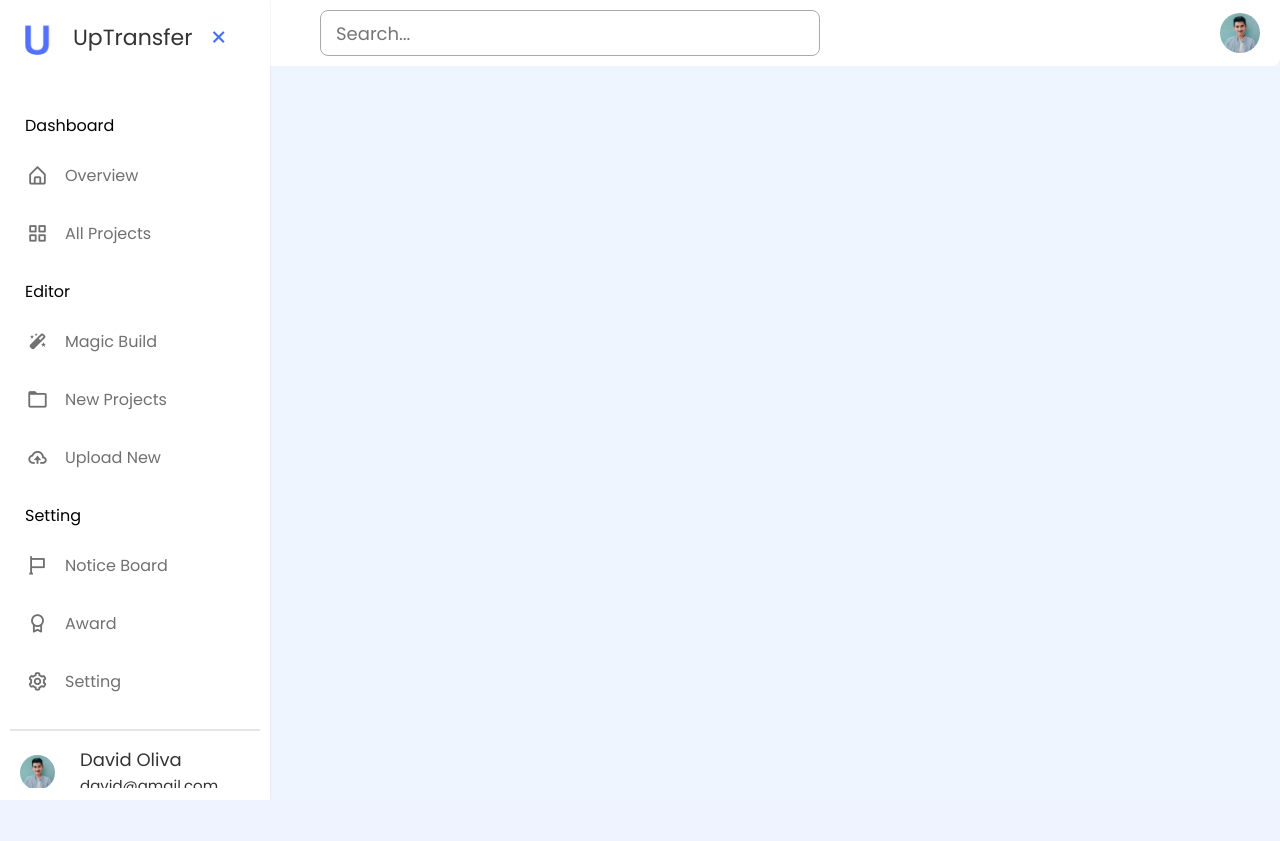
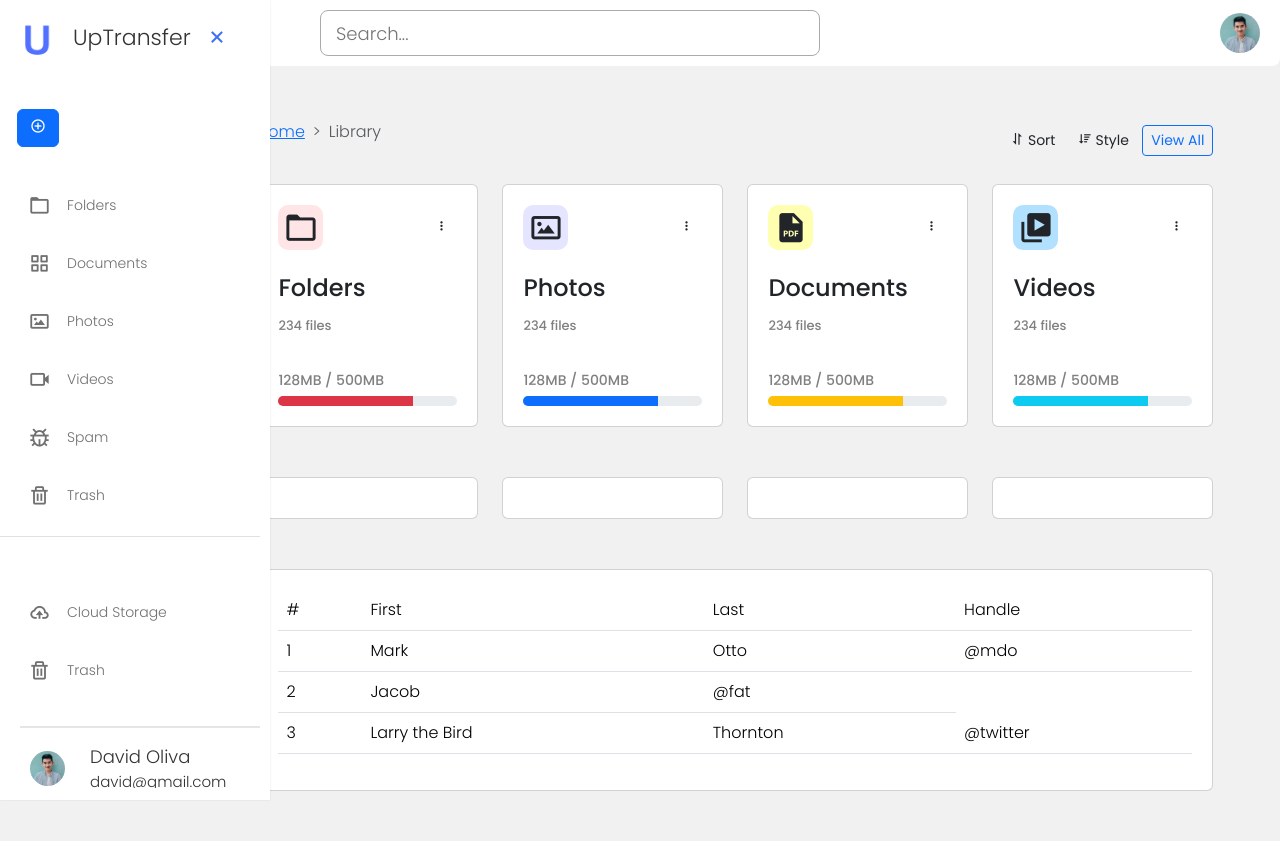
Before and after one commit to Sejakecodes/uptransfersite, a PHP site: page /dashboard.html in a window 1280 px wide. Before the commit the page ends 800 px from the top, so only its background shows below. Run offline with PHP 8.4, Linux system fonts and the light colour scheme.

Commit message:
modifed dashboard.html and style.css to style the dashbaord

```diff
--- a/dashboard.html
+++ b/dashboard.html
@@ -1,11 +1,16 @@
 <!DOCTYPE html>
-<!-- Coding by CodingNepal || www.codingnepalweb.com -->
 <html lang="en">
   <head>
     <meta charset="UTF-8" />
     <meta http-equiv="X-UA-Compatible" content="IE=edge" />
     <meta name="viewport" content="width=device-width, initial-scale=1.0" />
     <title>Hoverable Sidebar Menu HTML CSS & JavaScript</title>
+    <link
+      href="https://cdn.jsdelivr.net/npm/bootstrap@5.3.2/dist/css/bootstrap.min.css"
+      rel="stylesheet"
+      integrity="sha384-T3c6CoIi6uLrA9TneNEoa7RxnatzjcDSCmG1MXxSR1GAsXEV/Dwwykc2MPK8M2HN"
+      crossorigin="anonymous"
+    />
     <link rel="stylesheet" href="style.css" />
     <!-- Boxicons CSS -->
     <link
@@ -22,76 +27,69 @@
         </span>
         <span class="logo_name">UpTransfer</span>
         <i class="bx bx-x" id="lock-icon" title="Unlock Sidebar"></i>
-        <i class="bx bx-x" id="sidebar-close"></i>
+        <i class="bx bx-right-arrow-alt" id="sidebar-close"></i>
       </div>
 
       <div class="menu_container">
         <div class="menu_items">
-          <ul class="menu_item">
+          <ul class="menu_item" style="margin-top: -30px">
             <div class="menu_title flex">
-              <span class="title">Dashboard</span>
+              <button class="btn btn-primary">
+                <i class="bx bx-plus-circle"></i>
+              </button>
               <span class="line"></span>
             </div>
             <li class="item">
               <a href="#" class="link flex">
-                <i class="bx bx-home-alt"></i>
-                <span>Overview</span>
+                <i class="bx bx-folder"></i>
+                <span>Folders</span>
               </a>
             </li>
             <li class="item">
               <a href="#" class="link flex">
                 <i class="bx bx-grid-alt"></i>
-                <span>All Projects</span>
+                <span>Documents</span>
+              </a>
+            </li>
+            <li class="item">
+              <a href="#" class="link flex">
+                <i class="bx bx-image"></i>
+                <span>Photos</span>
+              </a>
+            </li>
+            <li class="item">
+              <a href="#" class="link flex">
+                <i class="bx bx-video"></i>
+                <span>Videos</span>
+              </a>
+            </li>
+            <li class="item">
+              <a href="#" class="link flex">
+                <i class="bx bx-bug"></i>
+                <span>Spam</span>
+              </a>
+            </li>
+            <li class="item">
+              <a href="#" class="link flex">
+                <i class="bx bx-trash"></i>
+                <span>Trash</span>
               </a>
             </li>
           </ul>
-
-          <ul class="menu_item">
+          <ul class="menu_item border-top">
             <div class="menu_title flex">
-              <span class="title">Editor</span>
               <span class="line"></span>
             </div>
             <li class="item">
               <a href="#" class="link flex">
-                <i class="bx bxs-magic-wand"></i>
-                <span>Magic Build</span>
+                <i class="bx bx-cloud-upload"></i>
+                <span>Cloud Storage</span>
               </a>
             </li>
             <li class="item">
               <a href="#" class="link flex">
-                <i class="bx bx-folder"></i>
-                <span>New Projects</span>
-              </a>
-            </li>
-            <li class="item">
-              <a href="#" class="link flex">
-                <i class="bx bx-cloud-upload"></i>
-                <span>Upload New</span>
-              </a>
-            </li>
-          </ul>
-
-          <ul class="menu_item">
-            <div class="menu_title flex">
-              <span class="title">Setting</span>
-              <span class="line"></span>
-            </div>
-            <li class="item">
-              <a href="#" class="link flex">
-                <i class="bx bx-flag"></i>
-                <span>Notice Board</span>
-              </a>
-            </li>
-            <li class="item">
-              <a href="#" class="link flex">
-                <i class="bx bx-award"></i>
-                <span>Award</span>
-              </a>
-            </li>
-            <li class="item">
-              <a href="#" class="link flex">
-                <i class="bx bx-cog"></i>
-                <span>Setting</span>
+                <i class="bx bx-trash"></i>
+                <span>Trash</span>
               </a>
             </li>
           </ul>
@@ -117,6 +115,237 @@
         <img src="images/profile.jpg" alt="logo_img" />
       </span>
     </nav>
+    <section class="inner-content">
+      <div class="container">
+        <div class="row">
+          <div class="col-md-12">
+            <header
+              class="d-flex flex-wrap align-items-center justify-content-center justify-content-md-between mb-4"
+            >
+              <div class="col-md-3 mb-2 mb-md-0">
+                <nav
+                  style="--bs-breadcrumb-divider: '>'"
+                  aria-label="breadcrumb"
+                >
+                  <ol class="breadcrumb">
+                    <li class="breadcrumb-item"><a href="#">Home</a></li>
+                    <li class="breadcrumb-item active" aria-current="page">
+                      Library
+                    </li>
+                  </ol>
+                </nav>
+              </div>
+
+              <div class="col-md-3 text-end">
+                <button
+                  type="button"
+                  class="btn btn-outline-transparent btn-sm"
+                >
+                  <i class="bx bx-sort"></i> Sort
+                </button>
+                <button
+                  type="button"
+                  class="btn btn-outline-transparent btn-sm"
+                >
+                  <i class="bx bx-sort-down"></i>
+                  Style
+                </button>
+                <button type="button" class="btn btn-outline-primary btn-sm">
+                  View All
+                </button>
+              </div>
+            </header>
+          </div>
+          <div class="col-md-3">
+            <div class="card">
+              <div
+                class="d-flex flex-wrap align-items-center justify-content-center justify-content-md-between mb-4"
+              >
+                <div class="col-md-3 mb-2 mb-md-0">
+                 <div class="card-info">
+                  <i class="bx bx-folder"></i>
+                 </div>
+                </div>
+
+                <div class="col-md-3 text-end">
+                  </button>
+                  <button type="button" class="btn btn-transparent btn-sm">
+                    <i class='bx bx-dots-vertical-rounded'></i>
+                  </button>
+                </div>
+              </div>
+              <h4>Folders </h5>
+                <span class="file-number" style="font-weight: 500; padding: 5px 0;color: gray; font-size: 13px;">234 files</span>
+
+                <small style="margin-top: 25px;font-weight: 500; padding: 5px 0;color: gray;">128MB / 500MB</small>
+              <div
+                class="progress"
+                role="progressbar"
+                aria-label="Basic example"
+                aria-valuenow="75"
+                aria-valuemin="0"
+                aria-valuemax="100"
+              >
+                <div class="progress-bar w-75 bg-danger"></div>
+              </div>
+            </div>
+          </div>
+          <div class="col-md-3">
+            <div class="card">
+              <div
+                class="d-flex flex-wrap align-items-center justify-content-center justify-content-md-between mb-4"
+              >
+                <div class="col-md-3 mb-2 mb-md-0">
+                 <div class="card-info">
+                  <i class="bx bx-image"></i>
+                 </div>
+                </div>
+
+                <div class="col-md-3 text-end">
+                  </button>
+                  <button type="button" class="btn btn-transparent btn-sm">
+                    <i class='bx bx-dots-vertical-rounded'></i>
+                  </button>
+                </div>
+              </div>
+              <h4>Photos </h5>
+                <span class="file-number" style="font-weight: 500; padding: 5px 0;color: gray; font-size: 13px;">234 files</span>
+
+                <small style="margin-top: 25px;font-weight: 500; padding: 5px 0;color: gray;">128MB / 500MB</small>
+              <div
+                class="progress"
+                role="progressbar"
+                aria-label="Basic example"
+                aria-valuenow="75"
+                aria-valuemin="0"
+                aria-valuemax="100"
+              >
+                <div class="progress-bar w-75"></div>
+              </div>
+            </div>
+          </div>
+          <div class="col-md-3">
+            <div class="card bg-white">
+              <div
+                class="d-flex flex-wrap align-items-center justify-content-center justify-content-md-between mb-4"
+              >
+                <div class="col-md-3 mb-2 mb-md-0">
+                 <div class="card-info">
+                  <i class="bx bxs-file-pdf"></i>
+                 </div>
+                </div>
+
+                <div class="col-md-3 text-end">
+                  </button>
+                  <button type="button" class="btn btn-transparent btn-sm">
+                    <i class='bx bx-dots-vertical-rounded'></i>
+                  </button>
+                </div>
+              </div>
+              <h4>Documents </h5>
+                <span class="file-number" style="font-weight: 500; padding: 5px 0;color: gray; font-size: 13px;">234 files</span>
+
+                <small style="margin-top: 25px;font-weight: 500; padding: 5px 0;color: gray;">128MB / 500MB</small>
+              <div
+                class="progress"
+                role="progressbar"
+                aria-label="Basic example"
+                aria-valuenow="75"
+                aria-valuemin="0"
+                aria-valuemax="100"
+              >
+                <div class="progress-bar w-75  bg-warning"></div>
+              </div>
+            </div>
+          </div>
+          <div class="col-md-3">
+            <div class="card">
+              <div
+                class="d-flex flex-wrap align-items-center justify-content-center justify-content-md-between mb-4"
+              >
+                <div class="col-md-3 mb-2 mb-md-0">
+                 <div class="card-info">
+                  <i class="bx bxs-videos"></i>
+                 </div>
+                </div>
+
+                <div class="col-md-3 text-end">
+                  </button>
+                  <button type="button" class="btn btn-transparent btn-sm">
+                    <i class='bx bx-dots-vertical-rounded'></i>
+                  </button>
+                </div>
+              </div>
+              <h4>Videos </h5>
+                <span class="file-number" style="font-weight: 500; padding: 5px 0;color: gray; font-size: 13px;">234 files</span>
+
+                <small style="margin-top: 25px;font-weight: 500; padding: 5px 0;color: gray;">128MB / 500MB</small>
+              <div
+                class="progress"
+                role="progressbar"
+                aria-label="Basic example"
+                aria-valuenow="75"
+                aria-valuemin="0"
+                aria-valuemax="100"
+              >
+                <div class="progress-bar w-75 bg-info"></div>
+              </div>
+            </div>
+          </div>
+          <div class="col-md-3">
+            <div class="card"></div>
+          </div>
+          <div class="col-md-3">
+            <div class="card bg-white"></div>
+          </div>
+          <div class="col-md-3">
+            <div class="card"></div>
+          </div>
+          <div class="col-md-3">
+            <div class="card"></div>
+          </div>
+          <div class="col-md-12">
+            <div class="card">
+              <table class="table">
+                <thead>
+                  <tr>
+                    <th scope="col">#</th>
+                    <th scope="col">First</th>
+                    <th scope="col">Last</th>
+                    <th scope="col">Handle</th>
+                  </tr>
+                </thead>
+                <tbody>
+                  <tr>
+                    <th scope="row">1</th>
+                    <td>Mark</td>
+                    <td>Otto</td>
+                    <td>@mdo</td>
+                  </tr>
+                  <tr>
+                    <th scope="row">2</th>
+                    <td>Jacob</td>
+
+                    <td>@fat</td>
+                  </tr>
+                  <tr>
+                    <th scope="row">3</th>
+                    <td>Larry the Bird</td>
+                    <td>Thornton</td>
+                    <td>@twitter</td>
+                  </tr>
+                </tbody>
+              </table>
+            </div>
+          </div>
+        </div>
+      </div>
+    </section>
     <script src="./js/script.js" defer></script>
+    <script
+      src="https://cdn.jsdelivr.net/npm/bootstrap@5.3.3/dist/js/bootstrap.bundle.min.js"
+      integrity="sha384-YvpcrYf0tY3lHB60NNkmXc5s9fDVZLESaAA55NDzOxhy9GkcIdslK1eN7N6jIeHz"
+      crossorigin="anonymous"
+    ></script>
   </body>
 </html>
--- a/style.css
+++ b/style.css
@@ -1,14 +1,18 @@
 /* Import Google font - Poppins */
-@import url("https://fonts.googleapis.com/css2?family=Poppins:wght@200;300;400;500;600;700&display=swap");
+@import url("https://fonts.googleapis.com/css2?family=Montserrat:ital,wght@0,100..900;1,100..900&family=Poppins:ital,wght@0,100;0,200;0,300;0,400;0,500;0,600;0,700;0,800;0,900;1,100;1,200;1,300;1,400;1,500;1,600;1,700;1,800;1,900&family=Roboto:ital,wght@0,100;0,300;0,400;0,500;0,700;0,900;1,100;1,300;1,400;1,500;1,700;1,900&family=Rubik:ital,wght@0,300..900;1,300..900&display=swap");
 * {
   margin: 0;
   padding: 0;
   box-sizing: border-box;
-  font-family: "Poppins", sans-serif;
+  font-family: "Poppins", serif;
+  font-weight: 300;
+  font-style: normal;
+
+  font-style: normal;
 }
 body {
   min-height: 100vh;
-  background: #eef5fe;
+  background: rgb(211, 211, 211, 0.3);
 }
 /* Pre css */
 .flex {
@@ -38,6 +42,7 @@
   padding: 15px 10px;
   box-shadow: 0 0 2px rgba(0, 0, 0, 0.1);
   transition: all 0.4s ease;
+  z-index: 99;
 }
 .sidebar.close {
   width: calc(55px + 20px);
@@ -77,14 +82,22 @@
   margin-top: 40px;
   overflow-y: auto;
   height: calc(100% - 82px);
+  margin-left: -30px;
 }
 .menu_container::-webkit-scrollbar {
   display: none;
+}
+.menu_items {
+  margin-top: 60px;
 }
 .menu_title {
   position: relative;
   height: 50px;
   width: 55px;
+}
+.menu_title .btn {
+  margin-top: -55px;
+  margin-left: 5px;
 }
 .menu_title .title {
   margin-left: 15px;
@@ -111,6 +124,7 @@
 }
 .item {
   list-style: none;
+  font-size: 14px;
 }
 .link {
   text-decoration: none;
@@ -138,6 +152,7 @@
 .sidebar_profile {
   padding-top: 15px;
   margin-top: 15px;
+  margin-left: 40px;
   gap: 15px;
   border-top: 2px solid rgba(0, 0, 0, 0.1);
 }
@@ -161,7 +176,7 @@
   padding: 10px 20px;
   border-radius: 0 0 8px 8px;
   justify-content: space-between;
-  z-index: -1;
+  z-index: 1;
 }
 #sidebar-open {
   font-size: 30px;
@@ -187,7 +202,63 @@
   width: 40px;
   margin-left: 20px;
 }
-
+.search_close {
+  height: 46px;
+  max-width: 500px;
+  width: 100%;
+  border: 1px solid #aaa;
+  outline: none;
+  border-radius: 8px;
+  padding: 0 15px;
+  font-size: 18px;
+  color: #333;
+  margin-left: 100px;
+  transition: all 0.3s ease 0.2s;
+}
+.inner-content {
+  width: calc(100% - 270px);
+  left: 18%;
+  top: 120px;
+  position: relative;
+  padding: 0 15px;
+}
+.inner-content-close {
+  width: calc(100% - 90px);
+  left: 5%;
+  top: 120px;
+  position: relative;
+  padding: 0 15px;
+  transition: all 0.3s ease 0.2s;
+  z-index: -1;
+}
+.inner-content .card {
+  background-color: white;
+  padding: 20px;
+  margin-bottom: 50px;
+}
+.inner-content .col-md-3 .card .card-info .bx {
+  padding: 5px;
+  background-color: rgb(255, 0, 0, 0.1);
+  font-size: 35px;
+  border-radius: 10px;
+}
+.inner-content .col-md-3 .card .progress,
+.progress-bar {
+  height: 10px;
+}
+.inner-content .col-md-3:nth-child(3) .card .card-info .bx {
+  background-color: rgb(0, 0, 255, 0.1);
+}
+.inner-content .col-md-3:nth-child(4) .card .card-info .bx {
+  background-color: rgb(255, 255, 0, 0.3);
+}
+.inner-content .col-md-3:nth-child(5) .card .card-info .bx {
+  background-color: rgba(0, 157, 255, 0.3);
+}
+.inner-content .col-md-12 .table thead {
+  border-top-left-radius: 10px;
+  background-color: white;
+}
 /* Responsive */
 @media screen and (max-width: 1100px) {
   .navbar {
```
Also changed, not shown: js/script.js (+8 -2 lines).
